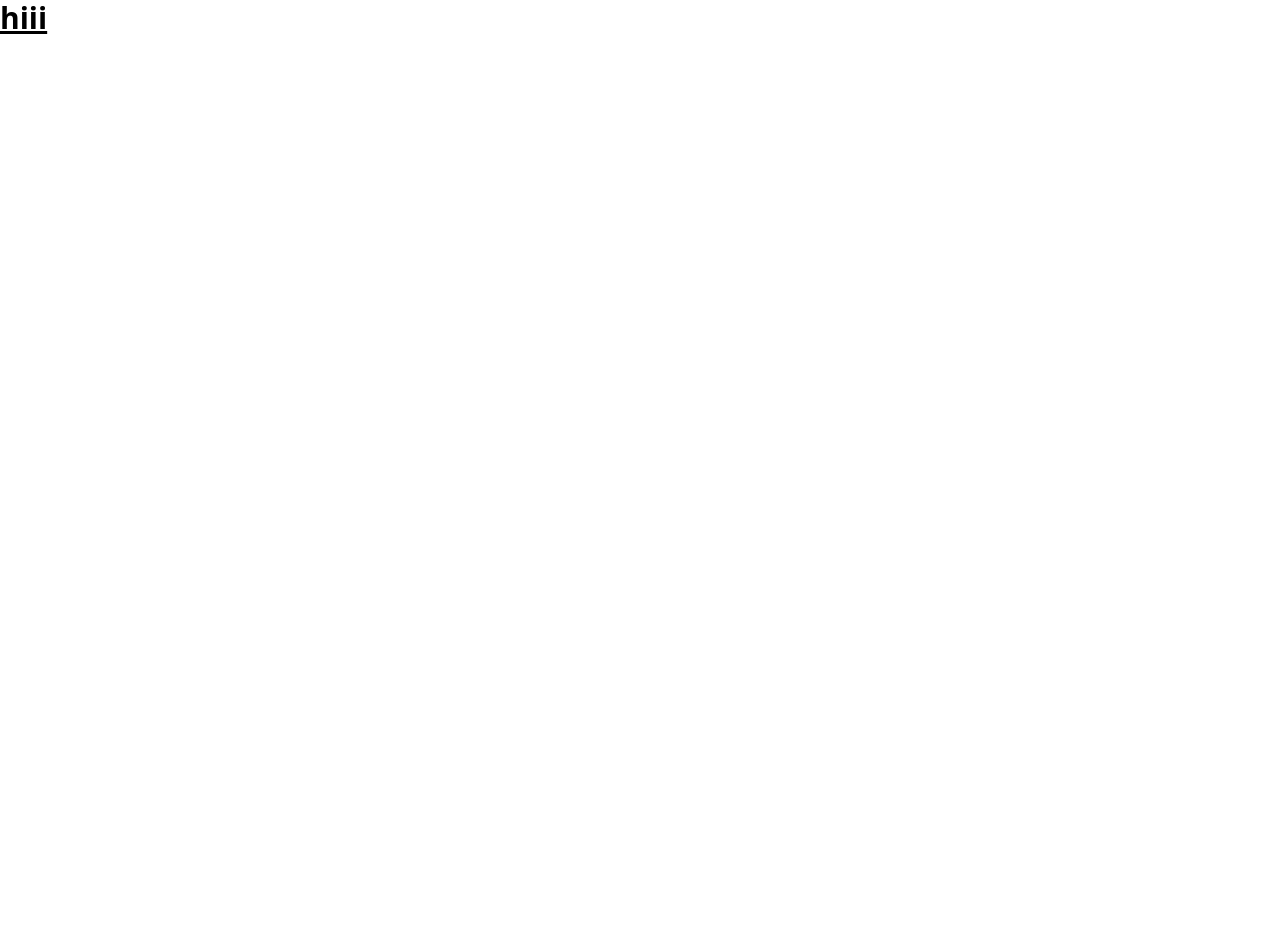
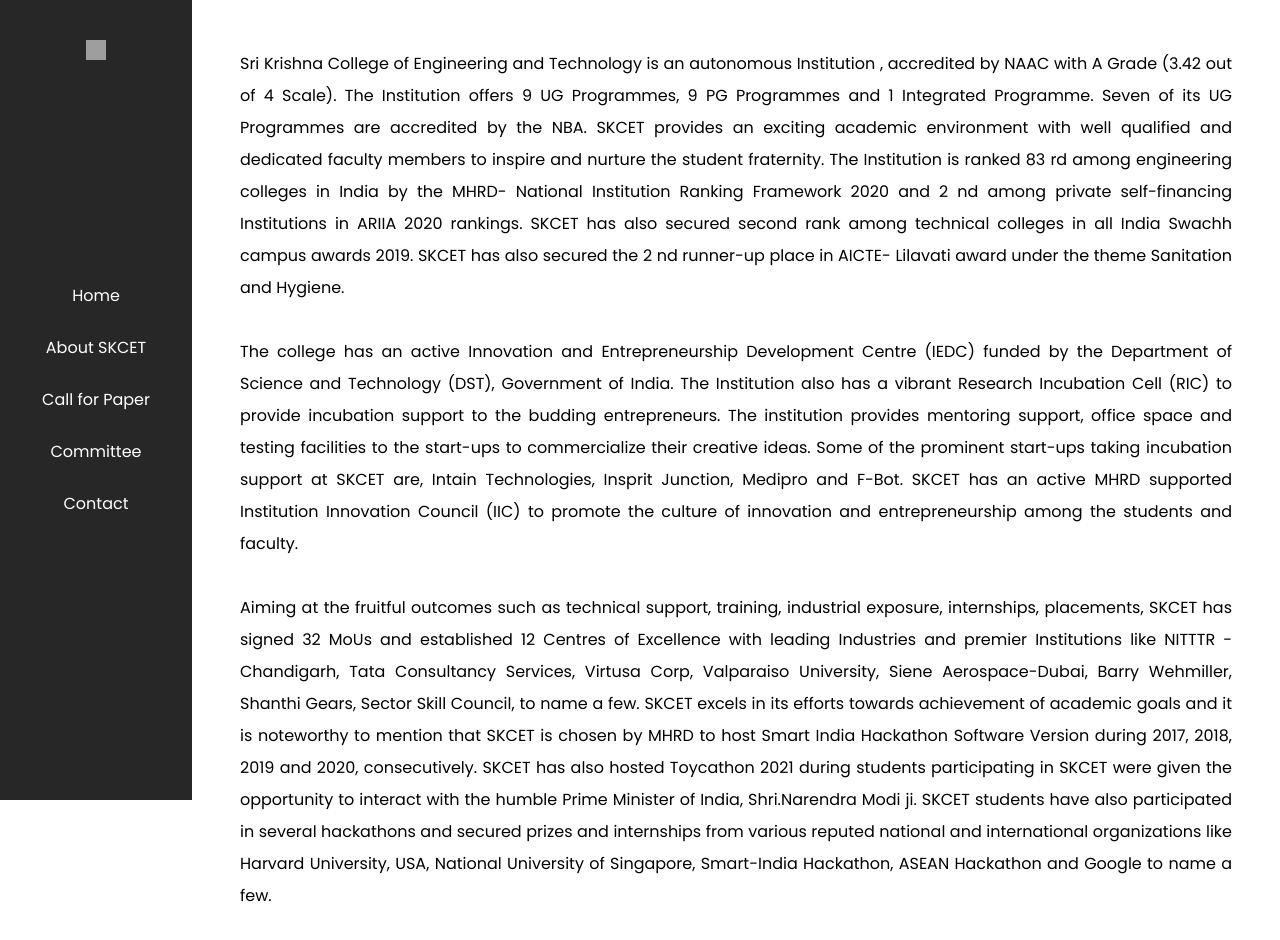
Before and after one commit to kalaiy21/conference, a React (Create React App) app: page / in a window 1280 px wide. Shown: the top 940 px of the page. Before the commit the page ends 800 px from the top, so only its background shows below. Built offline with nearby package versions, Linux system fonts and the light colour scheme; grey boxes are pictures that could not be loaded.

Commit message:
About page and navbar

```diff
--- a/public/index.html
+++ b/public/index.html
@@ -3,6 +3,8 @@
   <head>
     <meta charset="utf-8" />
     <meta name="viewport" content="width=device-width, initial-scale=1" />
+    <link rel="preconnect" href="https://fonts.googleapis.com">
+    <link rel="preconnect" href="https://fonts.gstatic.com" crossorigin>
     <title>React App</title>
   </head>
   <body>
--- /dev/null
+++ b/src/components/AboutConference.js
@@ -0,0 +1,16 @@
+function AboutConference(){
+    const content = "The International Conference on Innovations in Robotics, Intelligent Automation and Control (ICIRIAC 2022) is a flagship conference in the field of robotics and automation.  It aims to bring together researchers, industrialists and end-users of the robotics community to share their knowledge, expertise and recent innovations to foster collective advancement of the field. It serves as a wonderful platform for amalgamation and dissemination of  research findings and disruptive technologies involving a wide range of fields like Computer Science, Electronics, Electrical, Automation, Robotics, 3D Printing, Smart Manufacturing, Mechatronics, and many more. The participants will be illuminated by expert lectures from Scientists and Industrialists on cutting edge technologies in the National and International realm."
+
+    return (
+        <div className="flex flex-col p-[2rem] font-poppins">
+            {/* <Heading />
+            <Title title="About Conference" /> */}
+            <div>
+                <p className="text-justify text-base leading-8 mb-[3rem]">{content}</p>
+                <h2>Event Date: 21-22 April 2022</h2>
+            </div>
+        </div>
+    );
+}
+
+export default AboutConference;
--- /dev/null
+++ b/src/components/AboutSkcet.js
@@ -0,0 +1,21 @@
+function AboutSkcet(){
+    const content1 = "Sri Krishna College of Engineering and Technology is an autonomous Institution , accredited by NAAC with A Grade (3.42 out of 4 Scale). The Institution offers 9 UG Programmes, 9 PG Programmes and 1 Integrated Programme. Seven of its UG Programmes are accredited by the NBA. SKCET provides an exciting academic environment with well qualified and dedicated faculty members to inspire and nurture the student fraternity. The Institution is ranked 83 rd among engineering colleges in India by the MHRD- National Institution Ranking Framework 2020 and 2 nd among private self-financing Institutions in ARIIA 2020 rankings. SKCET has also secured second rank among technical colleges in all India Swachh campus awards 2019. SKCET has also secured the 2 nd runner-up place in AICTE- Lilavati award under the theme Sanitation and Hygiene."
+
+    const content2 = "The college has an active Innovation and Entrepreneurship Development Centre (IEDC) funded by the Department of Science and Technology (DST), Government of India. The Institution also has a vibrant Research Incubation Cell (RIC) to provide incubation support to the budding entrepreneurs. The institution provides mentoring support, office space and testing facilities to the start-ups to commercialize their creative ideas. Some of the prominent start-ups taking incubation support at SKCET are, Intain Technologies, Insprit Junction, Medipro and F-Bot. SKCET has an active MHRD supported Institution Innovation Council (IIC) to promote the culture of innovation and entrepreneurship among the students and faculty."
+
+    const content3 = "Aiming at the fruitful outcomes such as technical support, training, industrial exposure, internships, placements, SKCET has signed 32 MoUs and established 12 Centres of Excellence with leading Industries and premier Institutions like NITTTR - Chandigarh, Tata Consultancy Services, Virtusa Corp, Valparaiso University, Siene Aerospace-Dubai, Barry Wehmiller, Shanthi Gears, Sector Skill Council, to name a few. SKCET excels in its efforts towards achievement of academic goals and it is noteworthy to mention that SKCET is chosen by MHRD to host Smart India Hackathon Software Version during 2017, 2018, 2019 and 2020, consecutively. SKCET has also hosted Toycathon 2021 during students participating in SKCET were given the opportunity to interact with the humble Prime Minister of India, Shri.Narendra Modi ji. SKCET students have also participated in several hackathons and secured prizes and internships from various reputed national and international organizations like Harvard University, USA, National University of Singapore, Smart-India Hackathon, ASEAN Hackathon and Google to name a few."
+
+    return (
+        <div className="font-poppins">
+            {/* <Heading />
+            <Title title="About SKCET" /> */}
+            <div>
+                <p className="text-justify text-base leading-8 mb-[2rem]">{content1}</p>
+                <p className="text-justify text-base leading-8 mb-[2rem]">{content2}</p>
+                <p className="text-justify text-base leading-8 mb-[2rem]">{content3}</p>
+            </div>
+        </div>
+    );
+}
+
+export default AboutSkcet;
--- a/src/components/App.js
+++ b/src/components/App.js
@@ -1,10 +1,15 @@
 import React from "react";
-
+import Navbar from './Navbar';
+import Content from './Content';
 
 
 function App() {
   return (
-    <h1 className="text-3xl font-bold underline">hiii</h1>
+    <div>
+      <Navbar />
+      <Content />
+    </div>
+
   );
 }
 
--- /dev/null
+++ b/src/components/Content.js
@@ -0,0 +1,12 @@
+import AboutConference from "./AboutConference"
+import AboutSkcet from "./AboutSkcet";
+
+function Content(){
+    return(
+        <div className="p-[3rem] w-[85%] float-right">
+            <AboutSkcet />
+        </div>
+    );
+}
+
+export default Content;
--- /dev/null
+++ b/src/components/Navbar.js
@@ -0,0 +1,19 @@
+
+function navbar() {
+    return (
+        <div className="font-poppins bg-[#272727] w-[15%] h-screen flex items-center justify-center fixed top-0 left-0">
+            <div className="absolute top-10">
+                <img className="w-5 h-5" src="../Resources/skcetLogo.png" alt="logo" />
+            </div>
+            <div className="text-white flex flex-col text-center space-y-6">
+                <a className="p-[2px] transition-all" href="#">Home</a>
+                <a className="p-[2px] transition-all" href="#">About SKCET</a>
+                <a className="p-[2px] transition-all" href="#">Call for Paper</a>
+                <a className="p-[2px] transition-all" href="#">Committee</a>
+                <a className="p-[2px] transition-all" href="#">Contact</a>
+            </div>
+        </div>
+    );
+}
+
+export default navbar;
--- a/src/index.css
+++ b/src/index.css
@@ -1,3 +1,5 @@
+@import url('https://fonts.googleapis.com/css2?family=Poppins:wght@200;300;400;500;600;700;800;900&display=swap');
+
 @tailwind base;
 @tailwind components;
 @tailwind utilities;
--- a/src/index.js
+++ b/src/index.js
@@ -4,8 +4,3 @@
 import './index.css';
 
 ReactDOM.render( <App /> ,document.getElementById('root'));
-
-// If you want to start measuring performance in your app, pass a function
-// to log results (for example: reportWebVitals(console.log))
-// or send to an analytics endpoint. Learn more: https://bit.ly/CRA-vitals
-//reportWebVitals();
--- a/tailwind.config.js
+++ b/tailwind.config.js
@@ -3,7 +3,11 @@
     "./src/**/*.{js,jsx,ts,tsx}"
   ],
   theme: {
-    extend: {},
+    extend: {
+      fontFamily : {
+        poppins : ["Poppins", "sans-serif"]
+      }
+    },
   },
   plugins: [],
 }
```
Also changed, not shown: src/Resources/skcetLogo.png (added).
